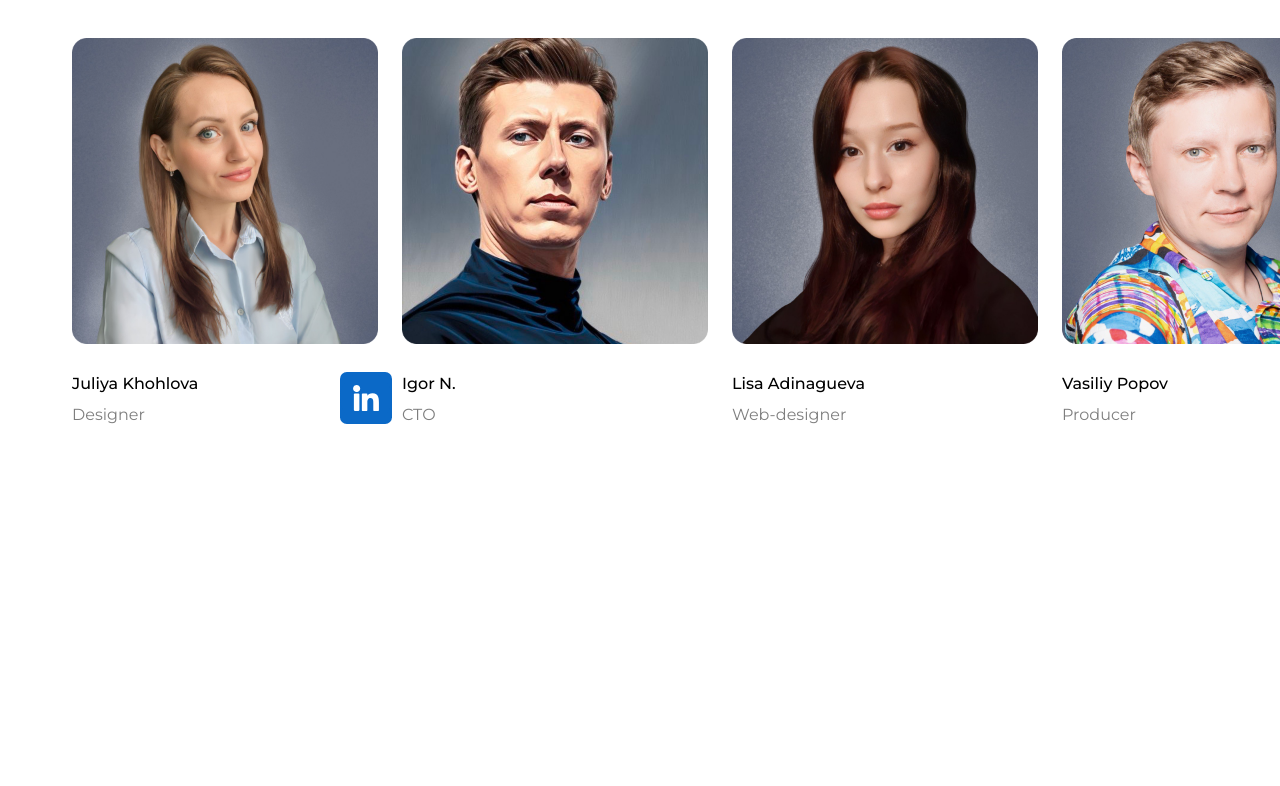
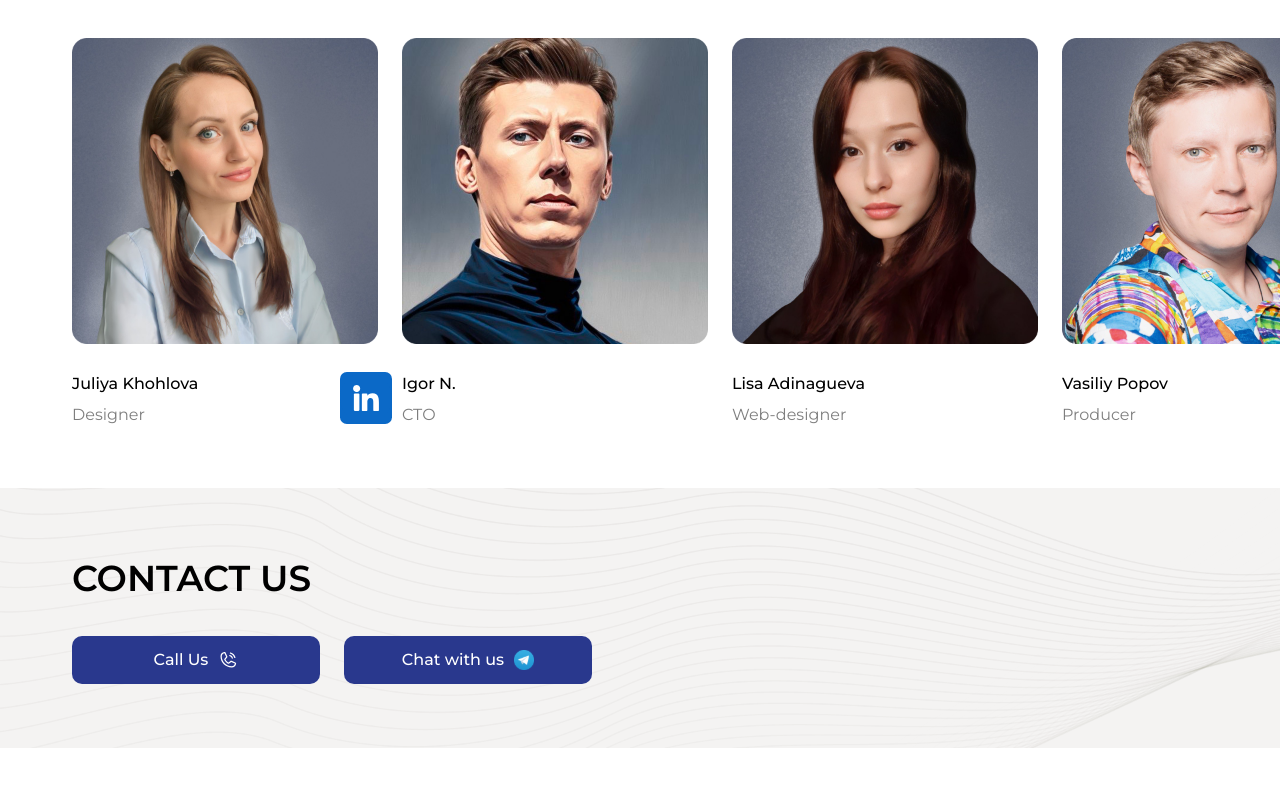
Before and after one commit to 3TERRRNITY/cryptomnia-landing, a React (Vite) app: page / in a window 1280 px wide. Shown: the part 2792-3578 px from the top of the page. Before the commit the page ends 3216 px from the top, so only its background shows below. Built offline with nearby package versions, Linux system fonts and the light colour scheme.

Commit message:
contact-us container

```diff
--- a/package.json
+++ b/package.json
@@ -12,7 +12,8 @@
   "dependencies": {
     "node-sass": "^9.0.0",
     "react": "^18.2.0",
-    "react-dom": "^18.2.0"
+    "react-dom": "^18.2.0",
+    "swiper": "^10.3.1"
   },
   "devDependencies": {
     "@types/react": "^18.2.25",
--- a/src/App.jsx
+++ b/src/App.jsx
@@ -1,3 +1,4 @@
+import ContactUs from "./components/ContactUs/ContactUs";
 import Hero from "./components/Hero/Hero";
 import Layout from "./components/Layout/Layout";
 import Navbar from "./components/Navbar/Navbar";
@@ -6,12 +7,15 @@ import OurVision from "./components/OurVision/OurVision";
 
 function App() {
   return (
+    <>
       <Layout>
         <Navbar />
         <Hero />
         <OurVision />
         <OurExperts />
       </Layout>
+      <ContactUs />
+    </>
   );
 }
 
--- /dev/null
+++ b/src/components/Button/Button.jsx
@@ -0,0 +1,14 @@
+import styles from "./Button.module.scss";
+
+const Button = ({ children, image }) => {
+  return (
+    <button className={styles.button}>
+      {children}
+      {image && (
+        <img src={image} href="button icon" className={styles.button__icon} />
+      )}
+    </button>
+  );
+};
+
+export default Button;
--- /dev/null
+++ b/src/components/Button/Button.module.scss
@@ -0,0 +1,27 @@
+.button {
+  display: flex;
+  width: 248px;
+  padding: 11px 0;
+  justify-content: center;
+  gap: 10px;
+
+  cursor: pointer;
+
+  background-color: #29388d;
+  border: none;
+  border-radius: 10px;
+
+  font-size: 16px;
+  font-weight: 500;
+  line-height: 26px;
+  letter-spacing: 0em;
+  text-align: center;
+  color: #ffffff;
+  transition: background-color 0.25s;
+  &:hover {
+    background-color: #414d8d;
+  }
+  &__icon {
+    align-self: center;
+  }
+}
--- /dev/null
+++ b/src/components/ContactUs/ContactUs.jsx
@@ -0,0 +1,21 @@
+import Button from "../Button/Button";
+
+import styles from "./ContactUs.module.scss";
+
+const ContactUs = () => {
+  return (
+    <div className={styles.contact}>
+      <div className={styles.contact__title}>contact us</div>
+      <div className={styles.contact__buttons}>
+        <Button image="../../../public/assets/icons/PhoneCall.svg">
+          Call Us
+        </Button>
+        <Button image="../../../public/assets/icons/telegram.svg">
+          Chat with us
+        </Button>
+      </div>
+    </div>
+  );
+};
+
+export default ContactUs;
--- /dev/null
+++ b/src/components/ContactUs/ContactUs.module.scss
@@ -0,0 +1,23 @@
+.contact {
+  margin: 64px 0;
+  background-color: #2d1a090d;
+  background-image: url(../../../public/assets//contact-us.png);
+  background-size: cover;
+  background-repeat: no-repeat;
+  padding: 64px 72px;
+
+  &__title {
+    font-size: 36px;
+    font-weight: 600;
+    line-height: 52px;
+    letter-spacing: 0em;
+    text-align: left;
+
+    text-transform: uppercase;
+  }
+  &__buttons {
+    display: flex;
+    gap: 24px;
+    margin-top: 32px;
+  }
+}
--- a/src/components/ExpertCard/ExpertCard.module.scss
+++ b/src/components/ExpertCard/ExpertCard.module.scss
@@ -25,4 +25,7 @@
     display: flex;
     gap: 10px;
   }
+  &__href {
+    cursor: pointer;
+  }
 }
```
Also changed, not shown: public/assets/contact-us.png (added), 1 other file (tests, documents, lock files or other folders). Lines whose indentation alone changed are shown as unchanged.
